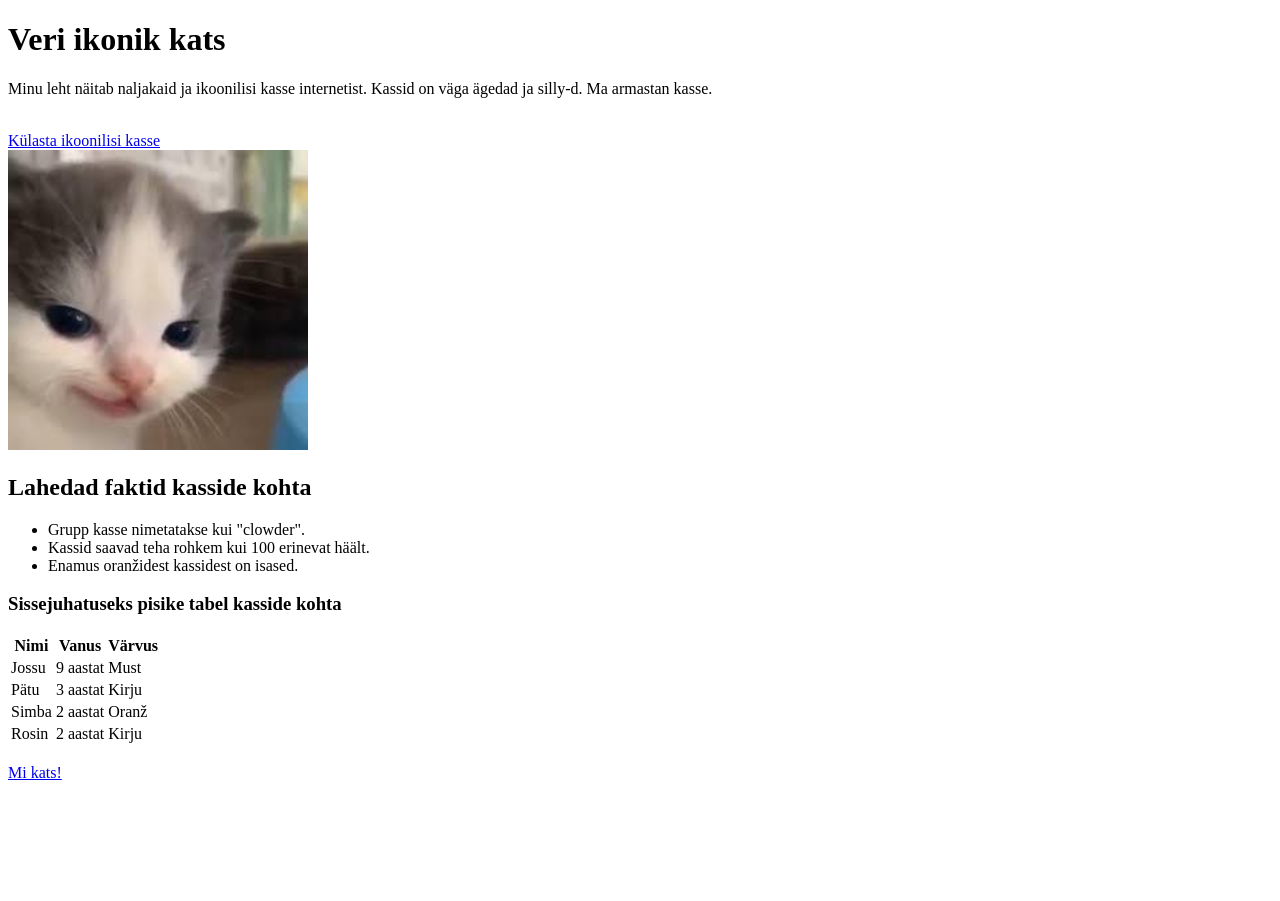
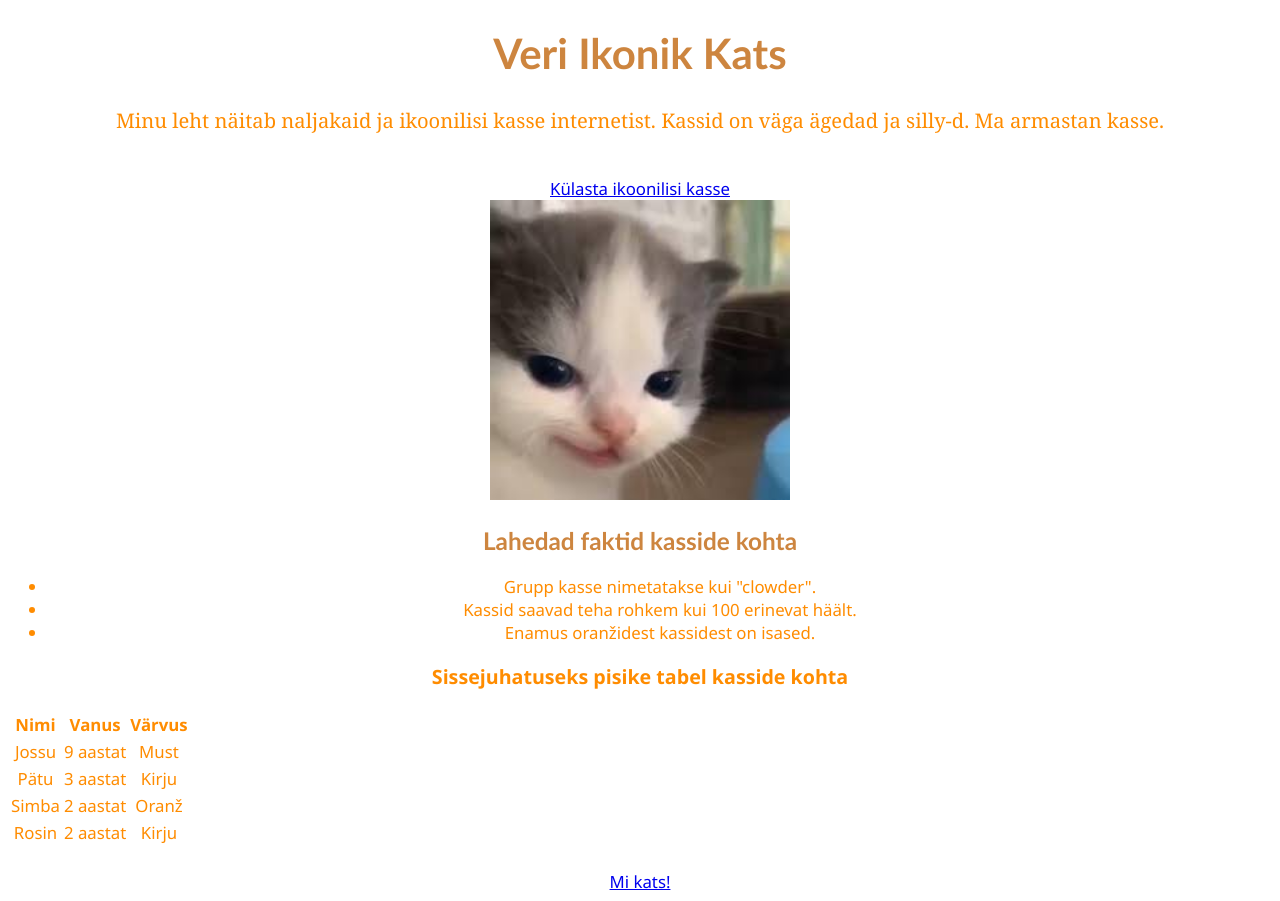
Before and after one commit to marttivirnas/SE-seminarid, a plain HTML site: page index.html in a window 1280 px wide. Before the commit the page ends 800 px from the top, so only its background shows below. Drawn offline with Linux system fonts and the light colour scheme.

Commit message:
Muutsin tekstide värvi, fonti ja suurust

```diff
--- a/index.html
+++ b/index.html
@@ -2,11 +2,11 @@
 <html>
 <head>
     <meta charset="UTF-8">
-    <title>Veri ikonik kats</title>
+    <title>Veri Ikonik Kats</title>
 </head>
 <body>
 
-    <h1>Veri ikonik kats</h1>
+    <h1>Veri Ikonik Kats</h1>
     <p>Minu leht näitab naljakaid ja ikoonilisi kasse internetist. Kassid on väga ägedad ja silly-d. Ma armastan kasse.</p>
 <br>
 
@@ -54,3 +54,6 @@
 <a href="http://127.0.0.1:3000/mikats.html" target="_self">Mi kats!</a>
 </body>
 </html>
+<head>
+    <link rel="stylesheet" type="text/css" href="style.css">
+</head>
--- a/style.css
+++ b/style.css
@@ -1 +1,16 @@
-h1 {color: peru;}
+h1 {color: peru;
+    font-family: 'Gill Sans', 'Gill Sans MT', Calibri, 'Trebuchet MS', sans-serif;
+    font-size: 250%;
+    text-align: center;}
+h2 {color: peru;
+font-family: 'Gill Sans', 'Gill Sans MT', Calibri, 'Trebuchet MS', sans-serif;
+font-size: 145%;
+text-align: center;}
+p {font-family: Georgia, 'Times New Roman', Times, serif;
+font-size: 120%;
+color: darkorange;
+text-align: center;}
+body {color: darkorange;
+font-family: 'Segoe UI', Tahoma, Geneva, Verdana, sans-serif;
+font-size: 105%;
+text-align: center;}
```
